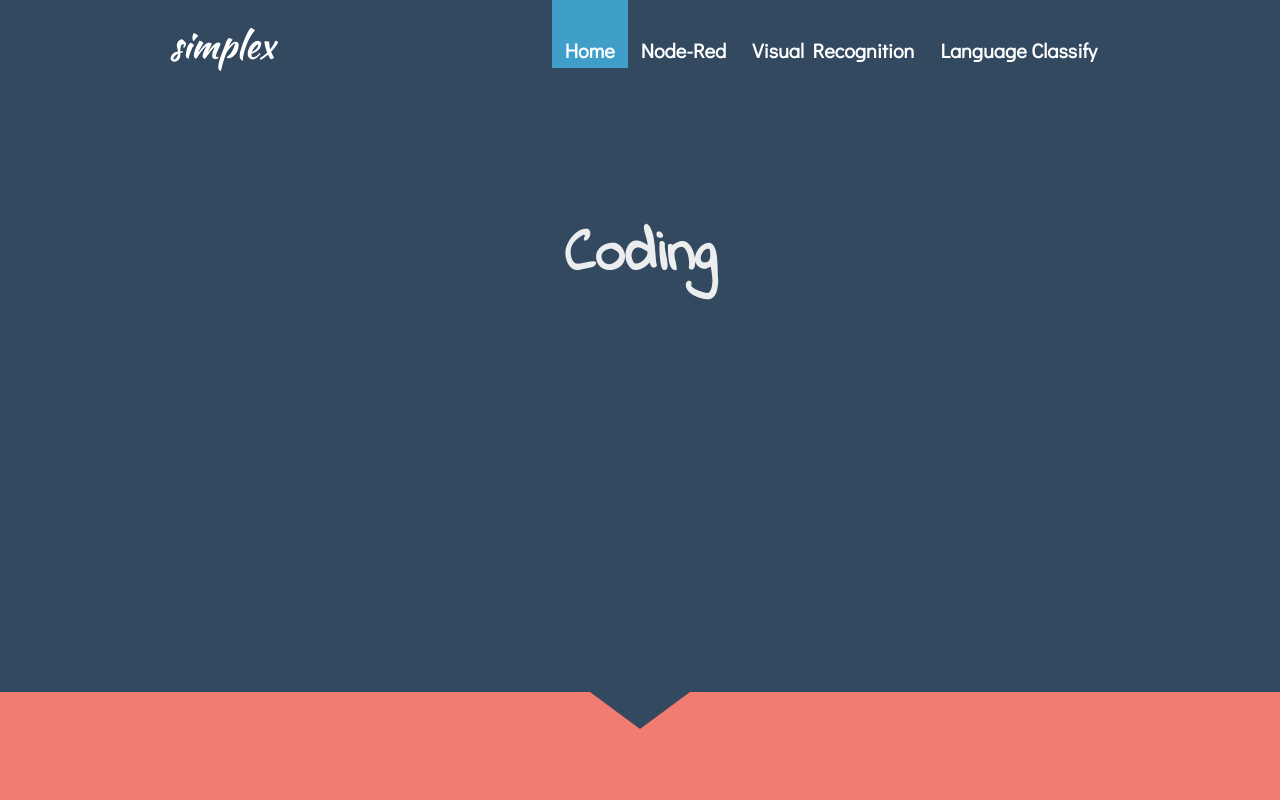
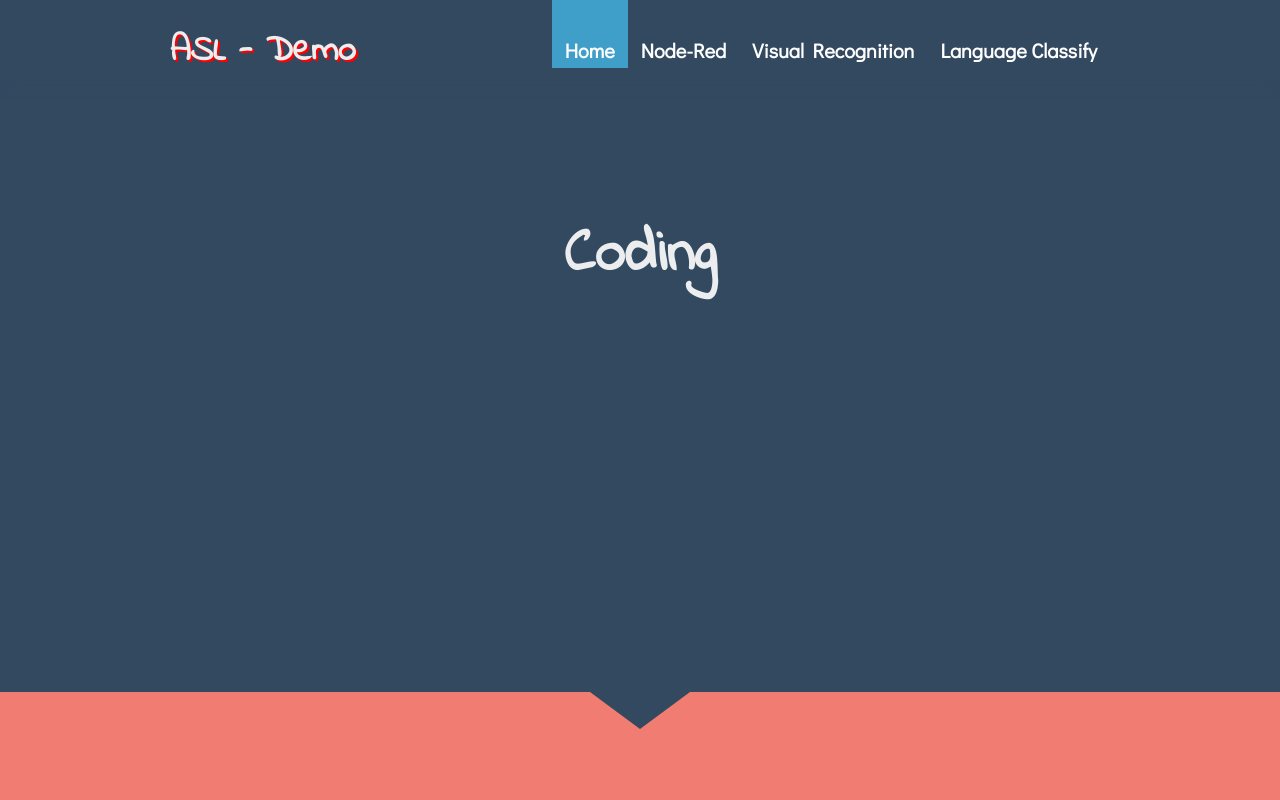
Before and after one commit to lorenzotanganelliIBM/ASL-demo, a website: page public/index.html in a window 1280 px wide. Shown: the top 800 px of the page. Drawn offline with Linux system fonts and the light colour scheme.

Commit message:
edit page index

```diff
--- a/public/css/style.css
+++ b/public/css/style.css
@@ -45,6 +45,10 @@ body {
 	margin:-220% 0 0 0;
 	overflow:hidden;
 	padding:0
+}
+
+.inline{
+	display: inline-block;
 }
 
 h1, h2, h3, h4, h5, h6 {
@@ -101,11 +105,15 @@ a {
 	transition: 0.5s ease;
 	-o-transition: 0.5s ease;
 	-webkit-transition: 0.5s ease;
+
 }
 
 a:hover {
-	color: #334960;
+	color: #ffffff;
 
+}
+.shadow{
+	text-shadow: 2px 2px #ff0000;
 }
 
 /*preclass*/
--- a/public/index.html
+++ b/public/index.html
@@ -79,7 +79,7 @@
 		<header class="page1">
 			<div class="container_12">
 				<div class="grid_12">
-					<h1><a href="#" onClick="goToByScroll('page1'); return false;"><img src="images/logo.png" alt="Gerald Harris attorney at law"></a></h1>
+					<h4 class="fontSlider inline" style="padding-top: 25px"><a href="#" class="shadow" onClick="goToByScroll('page1'); return false;">ASL - Demo</a></h4>
 					<div class="menu_block">
 						<nav class="">
 							<ul class="sf-menu">
@@ -242,7 +242,7 @@
 			<div class="container_12">
 				<div class="grid_12">
 					<div class="copy">
-						<a onClick="goToByScroll('page1'); return false;" href="#"><img src="images/footer_logo.png" alt=""></a>  &copy; 2017 | IBM Client Innovation Center <br> Website designed by <a href="http://www.lorenzotanganelli.altervista.org" rel="nofollow">Lorenzo Tanganelli</a>
+						<a onClick="goToByScroll('page1'); return false;" href="#" class=" fontSlider"> ASL-Demo</a>  &copy; 2017 | IBM Client Innovation Center <br> Website designed by <a href="http://www.lorenzotanganelli.altervista.org" rel="nofollow">Lorenzo Tanganelli</a>
 					</div>
 				</div>
 				<div class="clear"></div>
```
